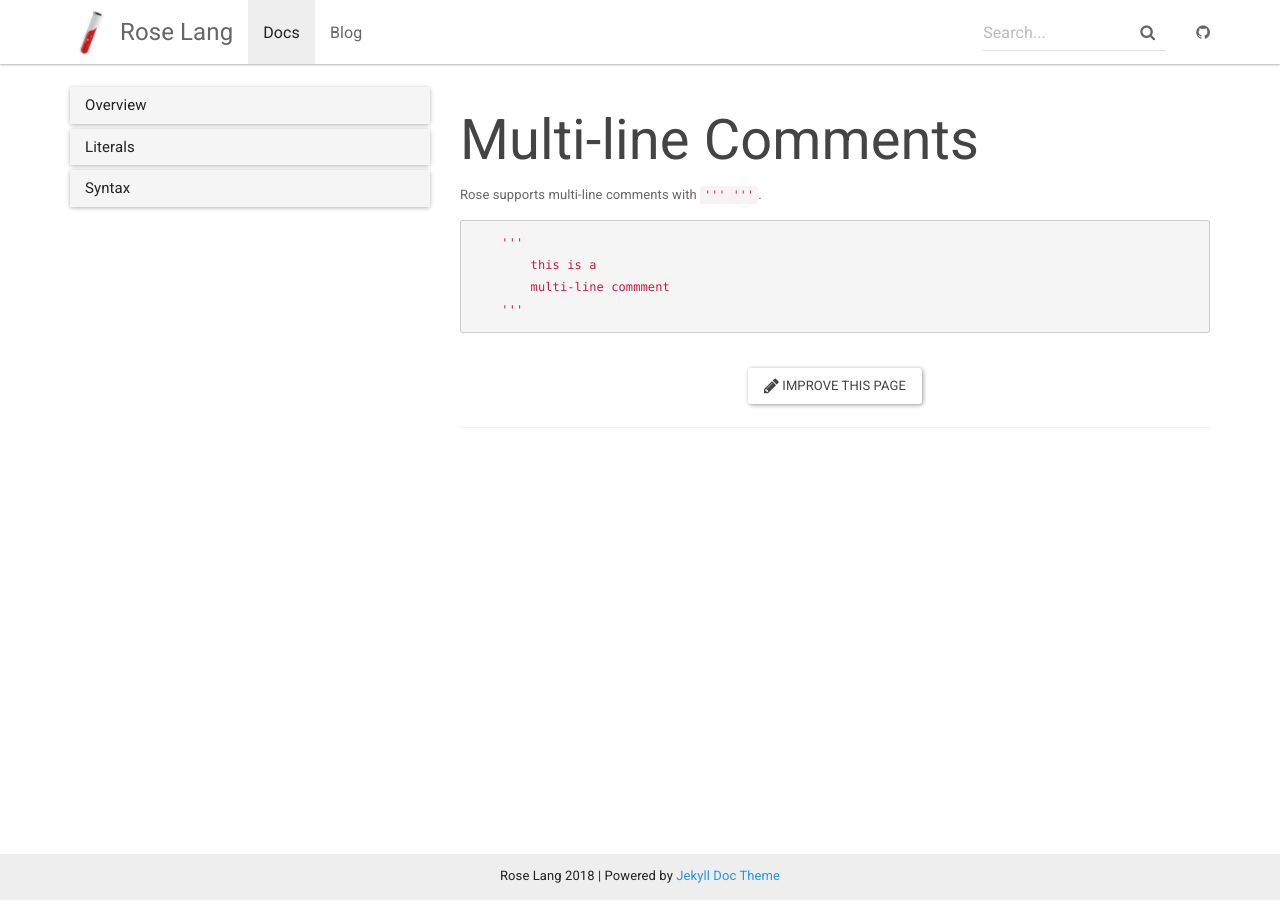
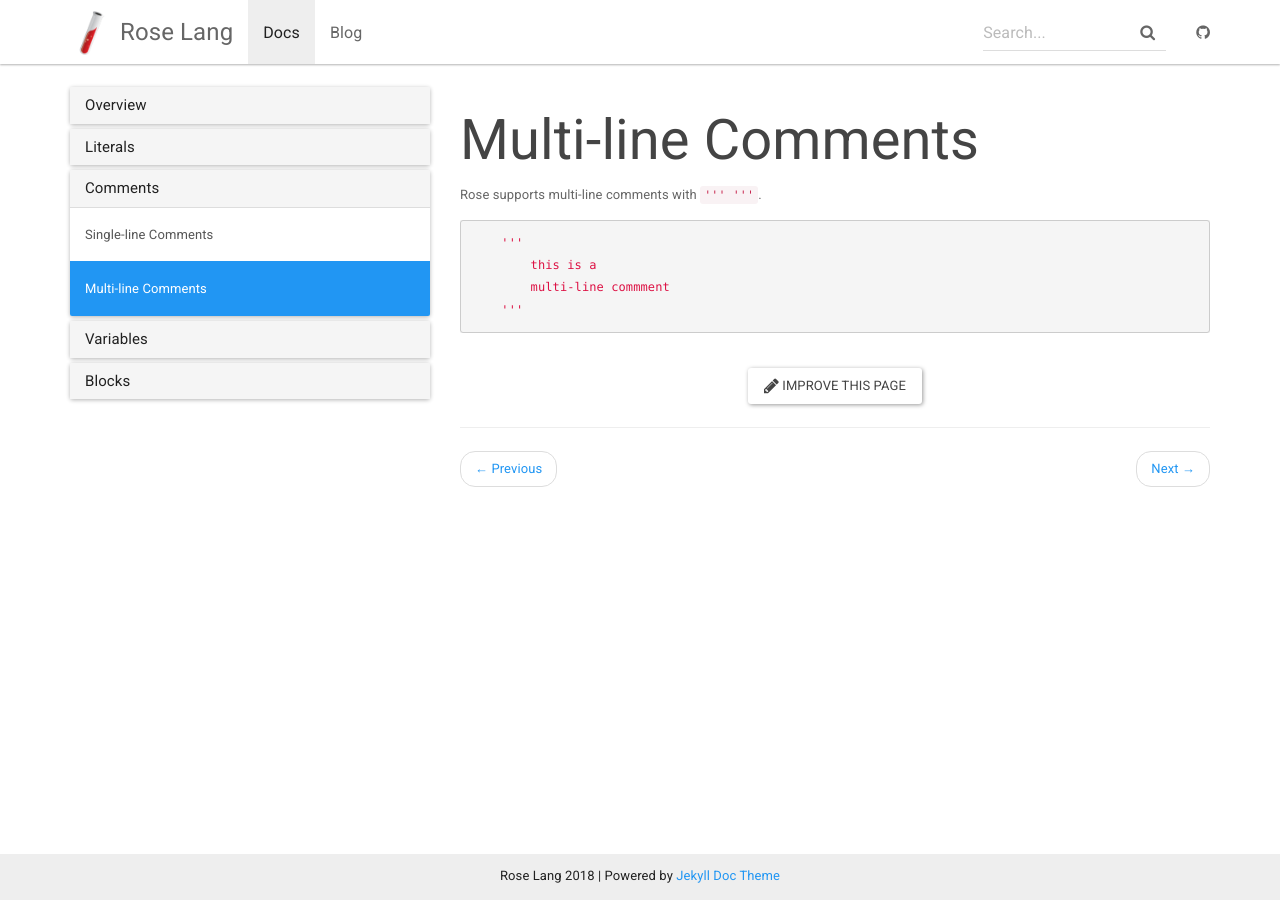
Before and after one commit to ttowncompiled/Rose, a Jekyll site: the page built from _docs/multi-comments.md, in a window 1280 px wide. Built offline with Jekyll 4.4.1, drawn with Linux system fonts in a browser that asks for light colours; nearby versions of some CDN libraries.

Commit message:
Updates data to include new docs pages.

```diff
--- a/_data/docs.yml
+++ b/_data/docs.yml
@@ -7,6 +7,19 @@
   docs:
   - literals
 
-- title: Syntax
+- title: Comments
   docs:
-  - comments
+  - single-comments
+  - multi-comments
+
+- title: Variables
+  docs:
+  - assignment
+  - multi-assignment
+  - self-assignment
+
+- title: Blocks
+  docs:
+  - basic-blocks
+  - named-blocks
+  - var-blocks
```
